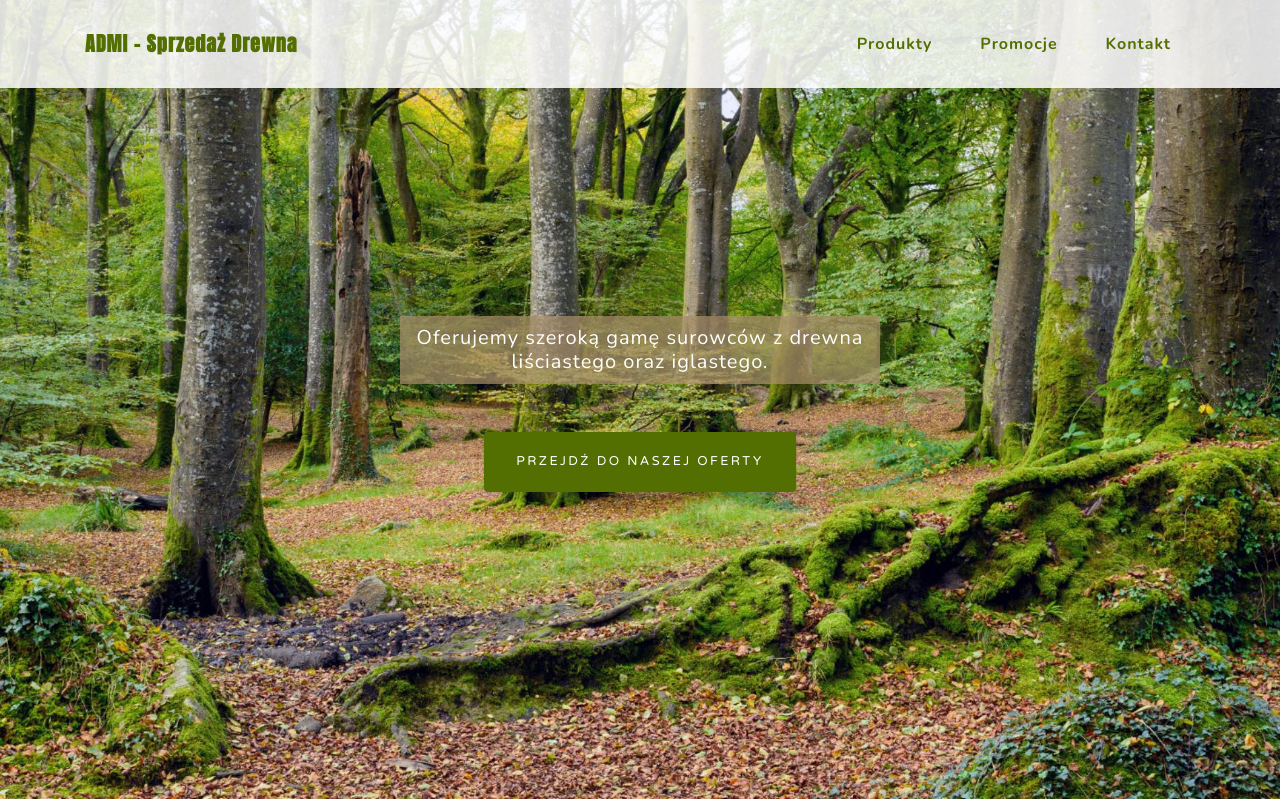
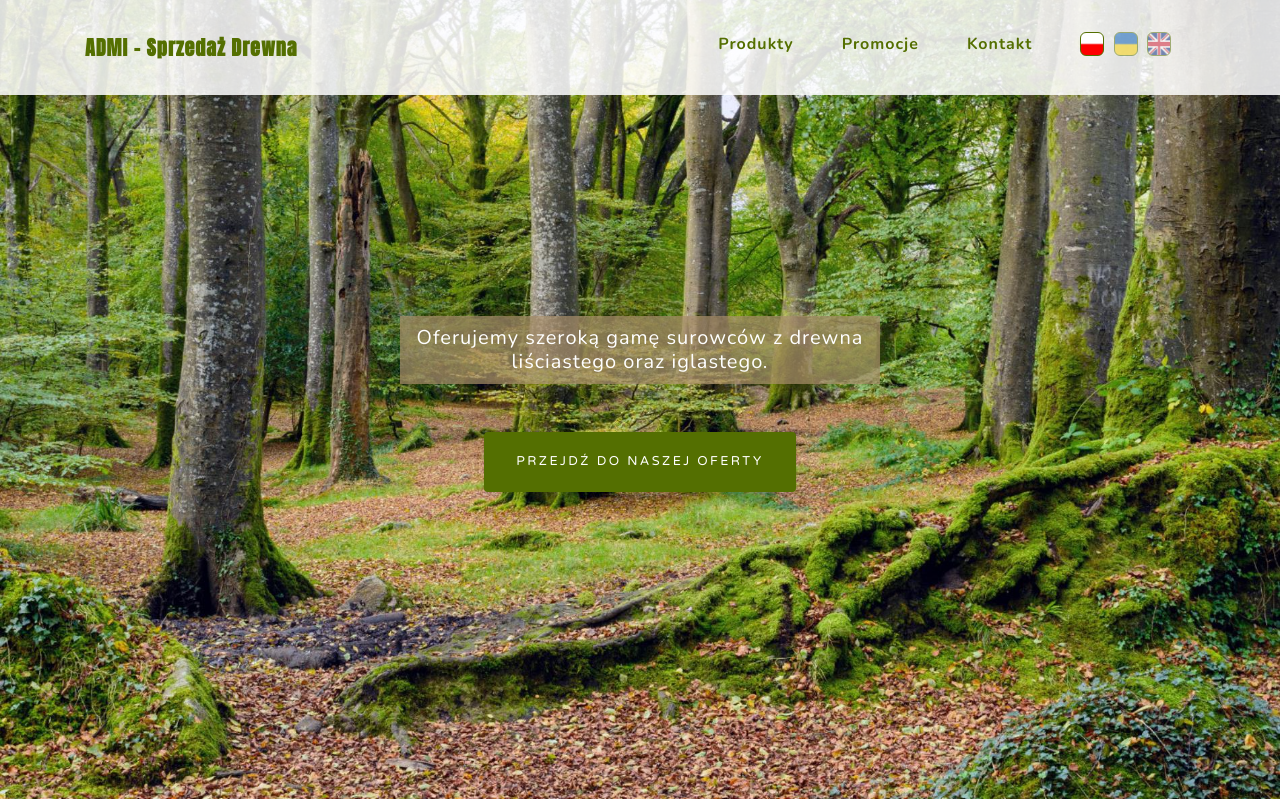
Before and after one commit to Marosek88/admi, a Django app: template templates/website/index.html in a window 1280 px wide. Shown: the top 799 px of the page. Run offline with Django 3.2, Linux system fonts and the light colour scheme; the template is opened without the code that fills it, so the values that code supplies are empty; some libraries are stand-ins or nearby versions.

Commit message:
before localising

```diff
--- a/static/css/grayscale.css
+++ b/static/css/grayscale.css
@@ -53,6 +53,26 @@
 #mainNav .navbar-nav .nav-item:active, #mainNav .navbar-nav .nav-item:focus {
   outline: none;
   background-color: transparent;
+}
+
+#mainNav .nav-lang {
+  width: 1.5rem;
+  height: 1.5rem;
+  border: solid 1.5px #546F01;
+  border-radius: 25%;
+  background-size: cover !important;
+  opacity: 0.5;
+  display: inline-block;
+}
+
+#mainNav .nav-lang:hover {
+  opacity: 1;
+  cursor: pointer;
+}
+
+#mainNav .nav-lang-active {
+  opacity: 1;
+  cursor: default !important;
 }
 
 @media (min-width: 992px) {
--- a/templates/website/index.html
+++ b/templates/website/index.html
@@ -46,6 +46,13 @@
           </li>
           <li class="nav-item">
             <a class="nav-link js-scroll-trigger" href="#signup">Kontakt</a>
+          </li>
+          <li class="nav-item">
+            <div class="nav-link">
+              <div class="nav-lang nav-lang-active mr-1" style="background: url('{% static 'img/lang-pl.jpg' %}') no-repeat center center"></div>
+              <div class="nav-lang mr-1" style="background: url('{% static 'img/lang-ua.jpg' %}') no-repeat center center"></div>
+              <div class="nav-lang" style="background: url('{% static 'img/lang-en.jpg' %}') no-repeat center center"></div>
+            </div>
           </li>
         </ul>
       </div>
--- a/website/views.py
+++ b/website/views.py
@@ -4,3 +4,7 @@ from django.shortcuts import render
 def index(request):
 
     return render(request, 'website/index.html')
+
+def pl(request):
+
+    return render(request, 'website/index.html')
```
Also changed, not shown: static/img/lang-en.jpg (added), static/img/lang-pl.jpg (added), static/img/lang-ua.jpg (added).
